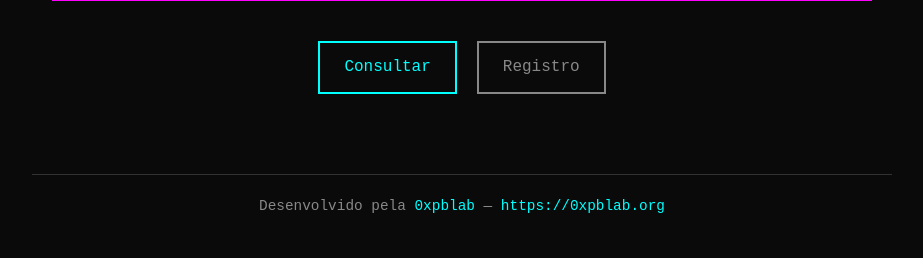
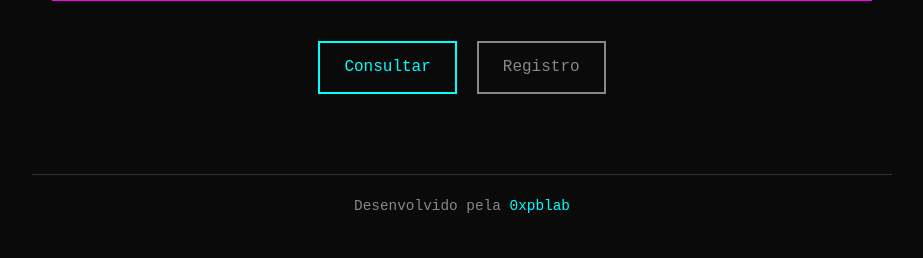
Before and after one commit to runawaydevil/observador, a Flask app: page / in a window 1280 px wide. Shown: the part 588-846 px from the top of the page, without its empty margins (178-1101 px from the left). Run offline with Flask 3, Linux system fonts and the light colour scheme.

Commit message:
first commit

```diff
--- a/web/templates/base.html
+++ b/web/templates/base.html
@@ -25,7 +25,7 @@
         </main>
 
         <footer>
-            <p>Desenvolvido pela <a href="https://0xpblab.org" target="_blank">0xpblab</a> — <a href="https://0xpblab.org" target="_blank">https://0xpblab.org</a></p>
+            <p>Desenvolvido pela <a href="https://0xpblab.org" target="_blank">0xpblab</a></p>
         </footer>
     </div>
 
```
